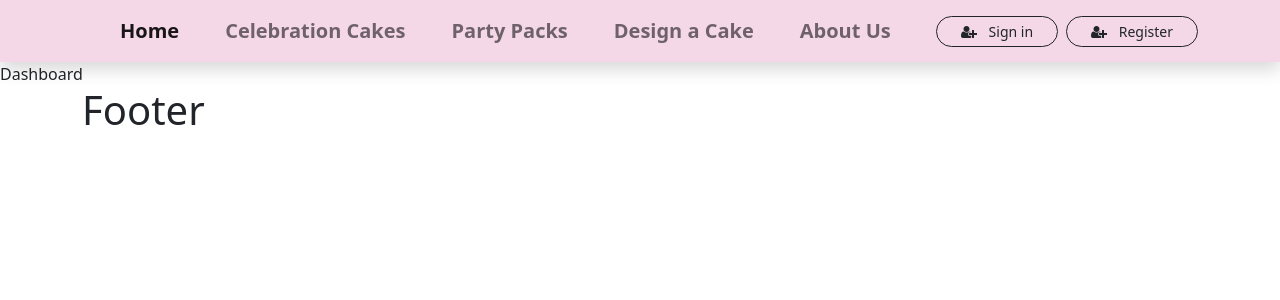
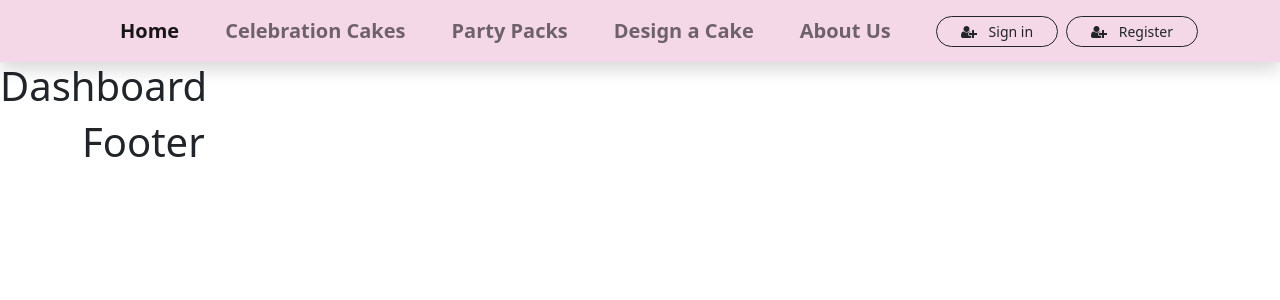
Before and after one commit to kchamithri/MyCake-SystemDevelopment, a React (Create React App) app: page /dashboard in a window 1280 px wide. Shown: the top 300 px of the page. Built offline with nearby package versions, Linux system fonts and the light colour scheme.

Commit message:
dashboard file created

```diff
--- a/src/pages/Dashboard.jsx
+++ b/src/pages/Dashboard.jsx
@@ -2,7 +2,9 @@ import React from 'react'
 
 const Dashboard = () => {
   return (
-    <div>Dashboard</div>
+    <div>
+      <h1>Dashboard</h1>
+    </div>
   )
 }
 
```
